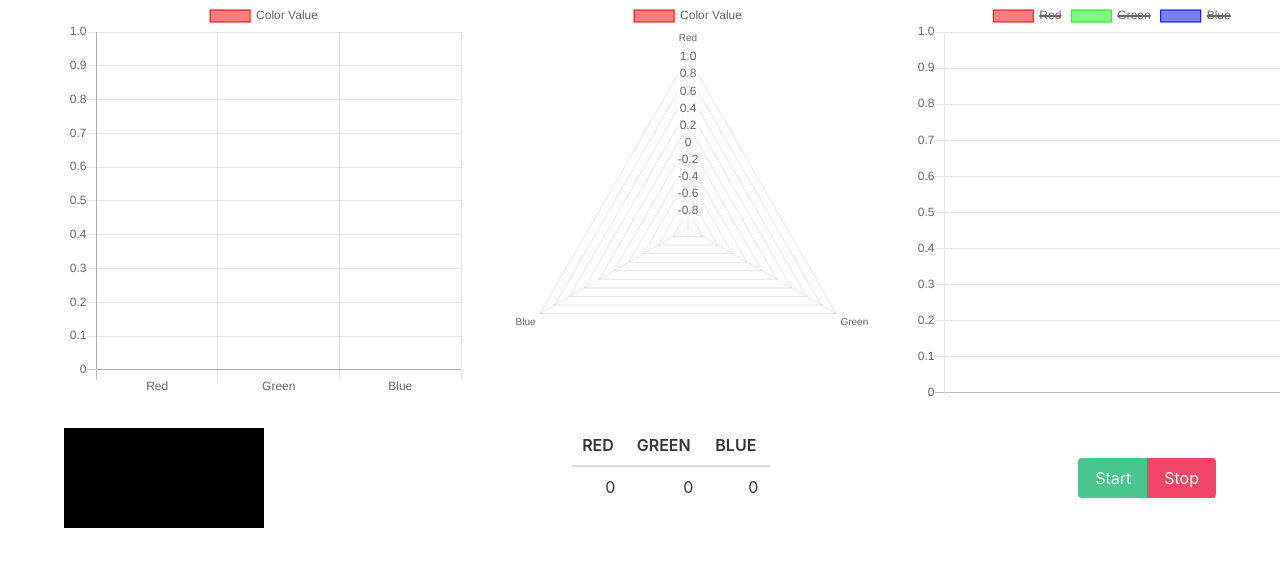
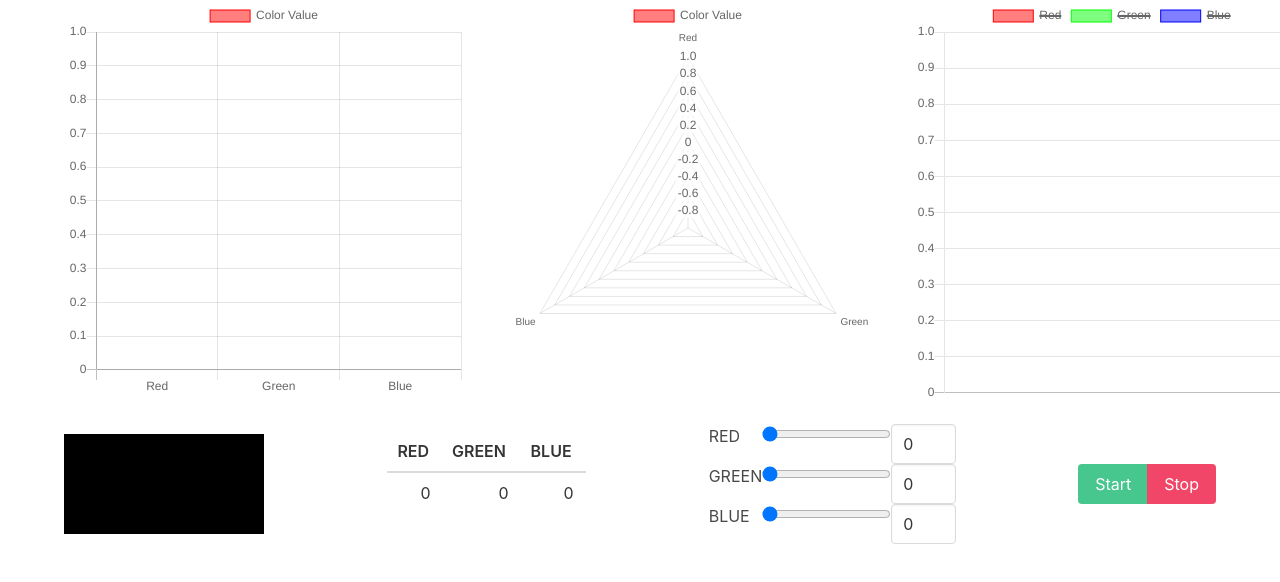
Before and after one commit to ts-xie/demo, a website: page index.html in a window 1280 px wide. Shown: the top 582 px of the page. Drawn offline with nearby package versions, Linux system fonts and the light colour scheme; no server answers.

Commit message:
add slider control

```diff
--- a/index.html
+++ b/index.html
@@ -16,6 +16,9 @@
         height: 100px;
         border: 1px solid black;
         transition: background-color .3s ease-in;
+      }
+      .sliders input[type="text"]{
+        width: 65px;
       }
     </style>
     <script src="https://cdn.jsdelivr.net/npm/vue@2.5.16/dist/vue.js"></script>
@@ -43,6 +46,25 @@
           v-bind:style="{ 'background-color': `rgb(${dataPoint[0]}, ${dataPoint[1]}, ${dataPoint[2]})` }">
         </div>
         <b-table :data="tableData" :columns="columns"></b-table>
+        <table class="sliders">
+          <tbody>
+            <tr>
+              <td>RED</td>
+              <td><input type="range" min="0" max="255" v-model="dataPoint[0]"/></td>
+              <td><input class="input" type="text" placeholder="0-255" v-model="dataPoint[0]"></td>
+            </tr>
+            <tr>
+              <td>GREEN</td>
+              <td><input type="range" min="0" max="255" v-model="dataPoint[1]"/></td>
+              <td><input class="input" type="text" placeholder="0-255" v-model="dataPoint[1]"></td>
+            </tr>
+            <tr>
+              <td>BLUE</td>
+              <td><input type="range" min="0" max="255" v-model="dataPoint[2]"/></td>
+              <td><input class="input" type="text" placeholder="0-255" v-model="dataPoint[2]"></td>
+            </tr>
+          </tbody>
+        </table>
         <div class="field has-addons">
           <p class="control">
             <span class="button is-success" onclick="start()">Start</span>
```
